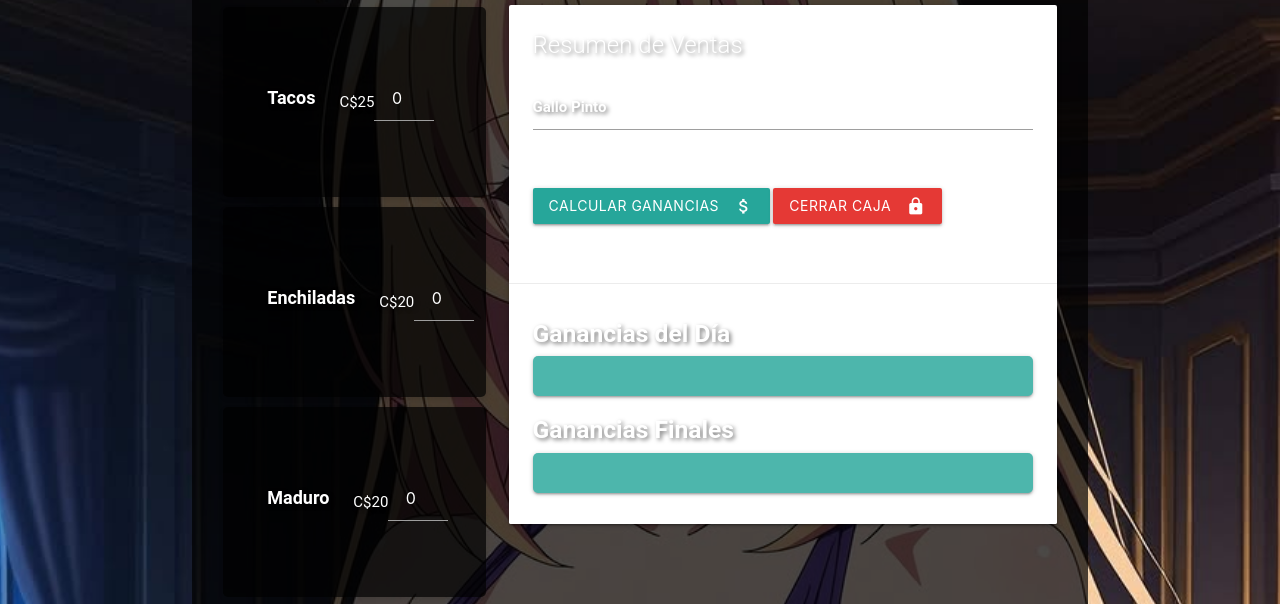
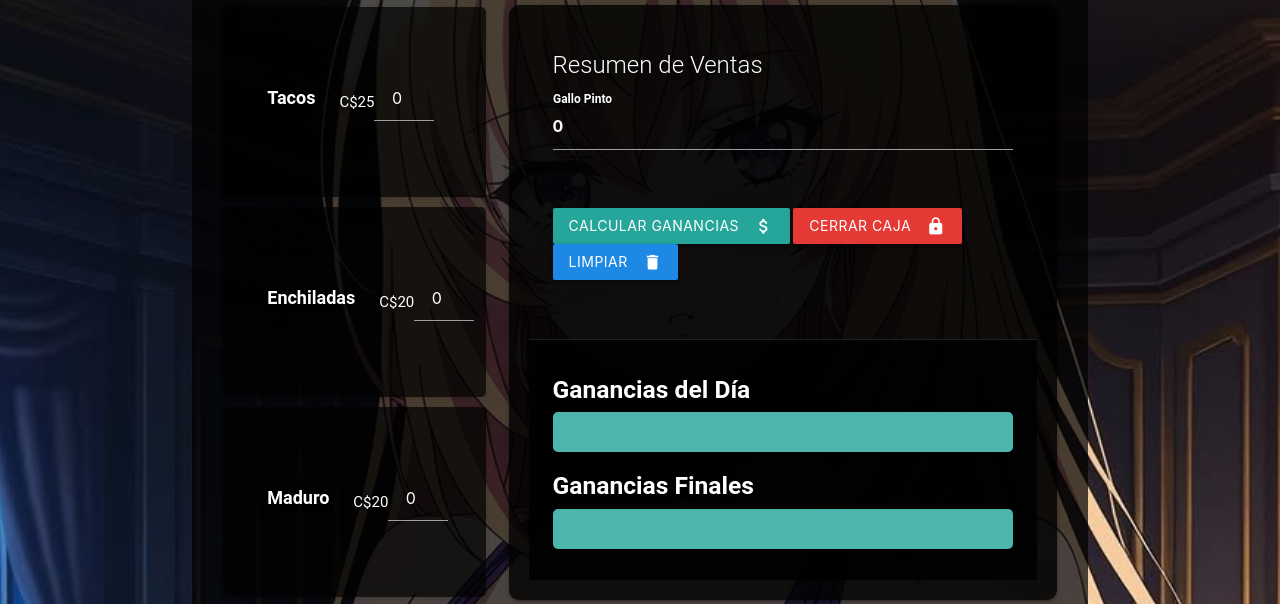
Before and after one commit to deliveryControl24/ONEPIECE, a plain HTML site: page index.html in a window 1280 px wide. Shown: the part 138-742 px from the top of the page. Drawn offline with nearby package versions, Linux system fonts and the light colour scheme.

Commit message:
Add files via upload

```diff
--- a/index.html
+++ b/index.html
@@ -79,6 +79,35 @@
             text-align: center;
             color: #fff;
         }
+
+        .gallo-pinto-input {
+            background: rgba(0, 0, 0, 0.5);
+            border: 1px solid #fff;
+            border-radius: 5px;
+            padding: 10px;
+            color: #fff;
+            font-weight: bold;
+        }
+
+        .gallo-pinto-input::placeholder {
+            color: #fff;
+            opacity: 1;
+        }
+
+        .resumen-ventas {
+            background: rgba(0, 0, 0, 0.8);
+            padding: 20px;
+            border-radius: 10px;
+        }
+
+        .resumen-ventas h5 {
+            color: #fff;
+        }
+
+        .resumen-ventas .card-panel {
+            background: rgba(0, 0, 0, 0.7);
+            color: #fff;
+        }
     </style>
 </head>
 <body>
@@ -89,13 +118,13 @@
                 <!-- Productos se insertarán aquí dinámicamente -->
             </div>
             <div class="col s12 m6 l8">
-                <div class="card">
+                <div class="card resumen-ventas">
                     <div class="card-content">
                         <span class="card-title">Resumen de Ventas</span>
                         <div class="row">
                             <div class="input-field col s12">
-                                <input id="gallo_pinto" type="number" class="validate">
-                                <label for="gallo_pinto">Gallo Pinto</label>
+                                <input id="gallo_pinto" type="number" class="validate gallo-pinto-input" placeholder="0">
+                                <label for="gallo_pinto" class="active">Gallo Pinto</label>
                             </div>
                         </div>
                         <div class="row">
@@ -107,6 +136,10 @@
                                 <button class="btn waves-effect waves-light red darken-1" type="button" onclick="cerrarCaja()">
                                     Cerrar Caja
                                     <i class="material-icons right">lock</i>
+                                </button>
+                                <button class="btn waves-effect waves-light blue darken-1" type="button" onclick="limpiarCampos()">
+                                    Limpiar
+                                    <i class="material-icons right">delete</i>
                                 </button>
                             </div>
                         </div>
@@ -238,6 +271,16 @@
             }
         }
 
+        function limpiarCampos() {
+            productos.forEach(producto => {
+                document.getElementById(producto.id).value = 0;
+            });
+            document.getElementById('gallo_pinto').value = 0;
+            document.getElementById('ganancias').innerHTML = '';
+            document.getElementById('ganancias-finales').innerHTML = '';
+            localStorage.removeItem('ventas');
+        }
+
         function guardarDatos(datos) {
             localStorage.setItem('ventas', JSON.stringify(datos));
         }
```
